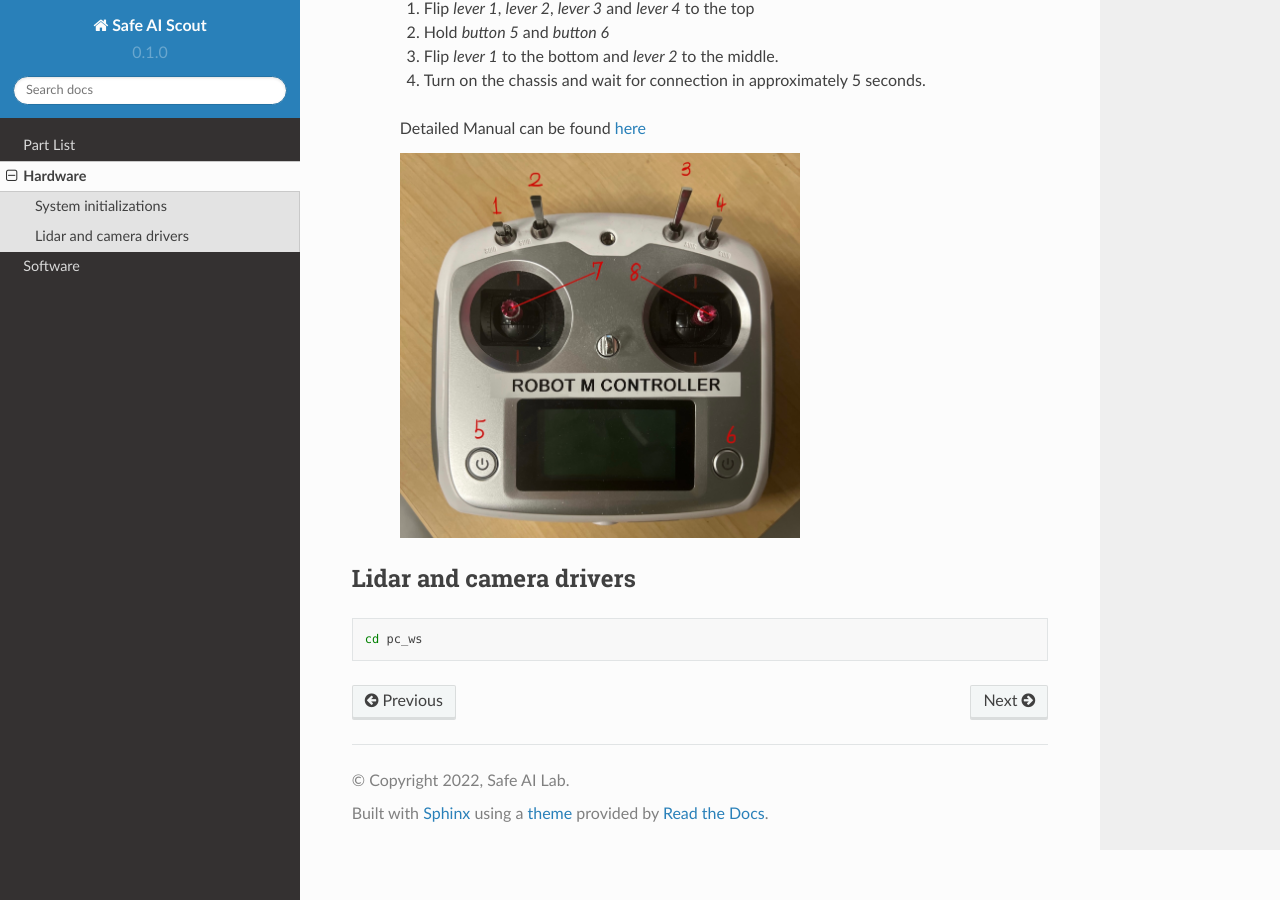
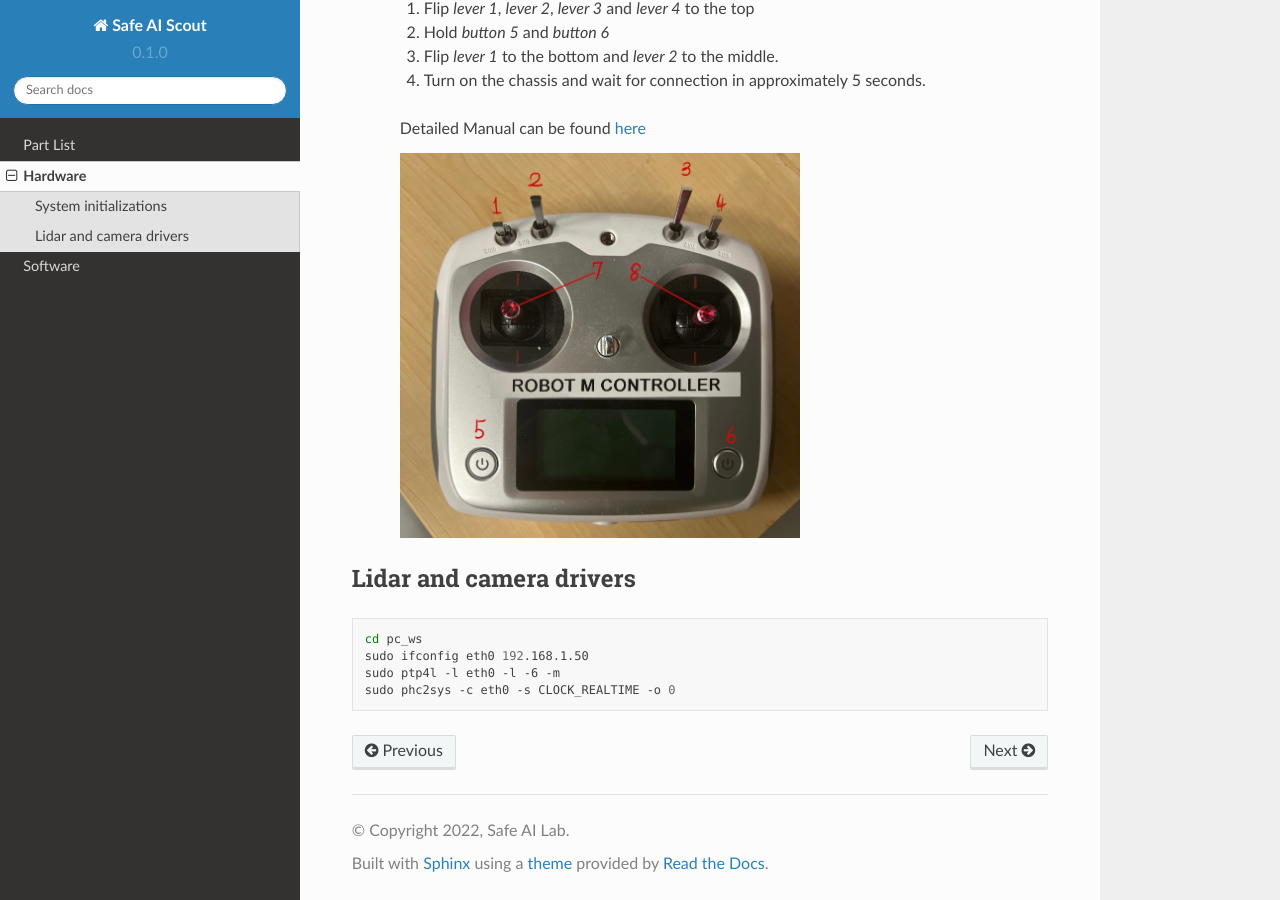
Before and after one commit to safeai-lab/SafeAI-Scout, a Sphinx documentation site: the page built from docs/source/hardware.rst, in a window 1280 px wide and 900 px high, scrolled down 699 px. Built offline with Sphinx 7.4.7 and the Read the Docs theme 2.0.0, drawn with Linux system fonts in a browser that asks for light colours; pages that are not in the unit, such as notebooks, are missing from menus.

Commit message:
Update hardware.rst

```diff
--- a/docs/source/hardware.rst
+++ b/docs/source/hardware.rst
@@ -47,3 +47,6 @@ Lidar and camera drivers
 .. code:: bash
 
    cd pc_ws
+   sudo ifconfig eth0 192.168.1.50
+   sudo ptp4l -l eth0 -l -6 -m
+   sudo phc2sys -c eth0 -s CLOCK_REALTIME -o 0
```
